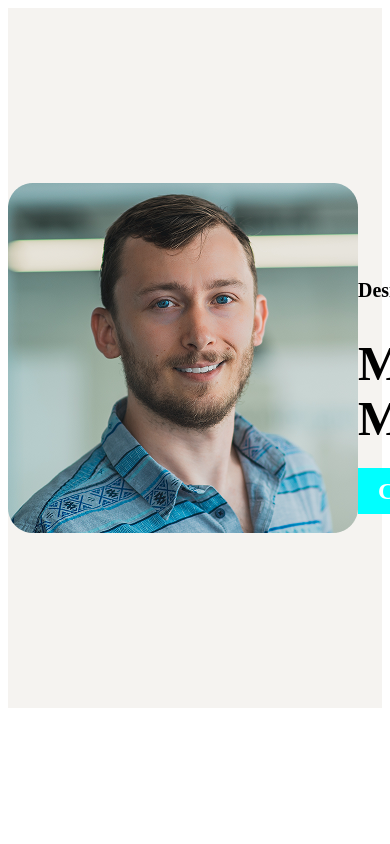
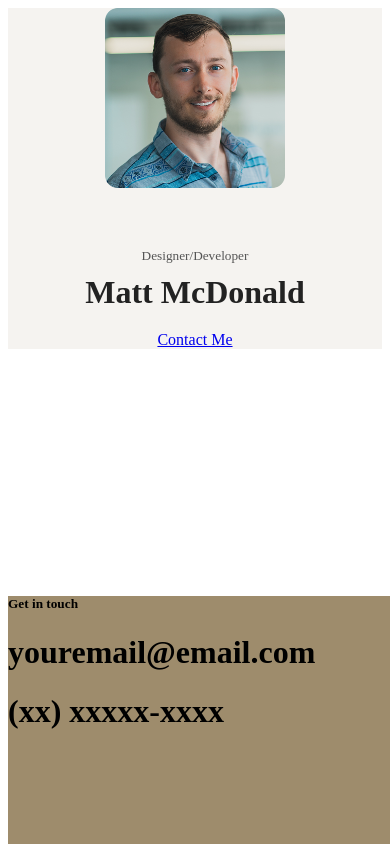
Before and after one commit to tt3938491-bot/Meu-Site, a plain HTML site: page index.html in a window 390 px wide. Shown: the top 844 px of the page. Drawn offline with Linux system fonts and the light colour scheme.

Commit message:
Update estilo.css

```diff
--- a/css/estilo.css
+++ b/css/estilo.css
@@ -1,45 +1,46 @@
 #banner{
-    width: 1440px;
-    max-width: 100%;
+    width:100%;
+    padding:40px0;
     background-color:#f5f3f0;
-    margin: 0 auto;
+
+}
+.text-banner h1{
+    margin:0 0 20px;
+    font-size:48px;
+    color:#222;
 }
 
-.text-banner{
-    width: 635px;
-    height: 224px;
-    margin-top: 214px;
-    text-align: left 640px;
-    font-size: 24px;
-    margin: 10px 0;
+.text-banner h5{
+    margin:0 0 10px;
+    color:#555;
+    font-weight:normal;
 }
-
 .container{
-    width: 100%;
-    height: 700px;
-    background: color #f5f3f0;
-    max-width: 1024px;
-    margin: 0 auto;
-    display: flex;
-    justify-content: space-between;
-    align-items: center;
+    max-width:1024px;
+    margin:0auto;
+    display:flex;
+    justify-content:space-between;
+    align-items:center;
+    gap:40px;
 }
-.img{
-    width: 350px;
-    height: 350px;
-    margin-top: 180px;
-
-
+.container img{
+    width:250px;
+    height:250px;
+    object-fit:cover;
+    border-radius:10px;
 }
-
-.botão{
-    font-weight: bold;
-    padding: 10px 20px;
+.botao{
+    font-weight:bold;
+    padding: 12px 24px;
     color:#fff;
     background-color:aqua;
     text-decoration: none;
+    border-radius:5px;
+    transition:0.3s;
 }
-
+.botao:hover{
+    background-color:#005f87
+}
 .footer{
     width: 1440px;
     height: 547px;
@@ -55,21 +56,24 @@
     text-align: center;
 
 }
-/*TUDO QUE FOR MENOR QUE 1440PX */
-@media screen and (max-width: 1440px){
+/*TUDO QUE FOR MENOR QUE 768PX */
+@media screen and (max-width: 768px){
 
-
-    .banner{
+    .container{
         flex-direction: column;
-        width: 100%;
-}
-    .img{
-        width: 100%;
-        flex-direction: column;
+        text-align:center;
+    }
+    .container img{
+        width:180px;
+        height:180px;
+        margin-bottom:20px;
     }
 
-    .text-banner{
-        width: 100%;
+    .text-banner h1{
+        font-size:32px;
     }
-
+    .botao{
+        font-size:16px;
+        padding:10px20px;
+    }
 }
```
